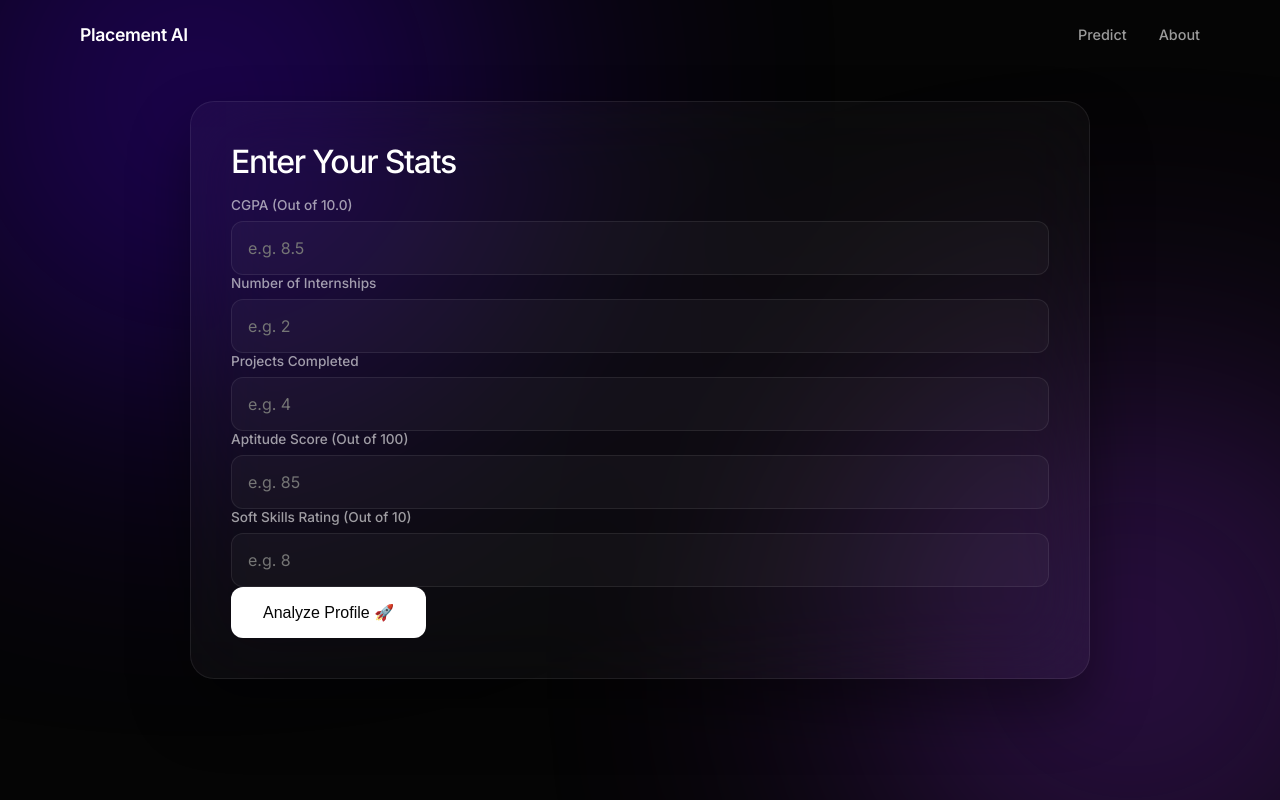
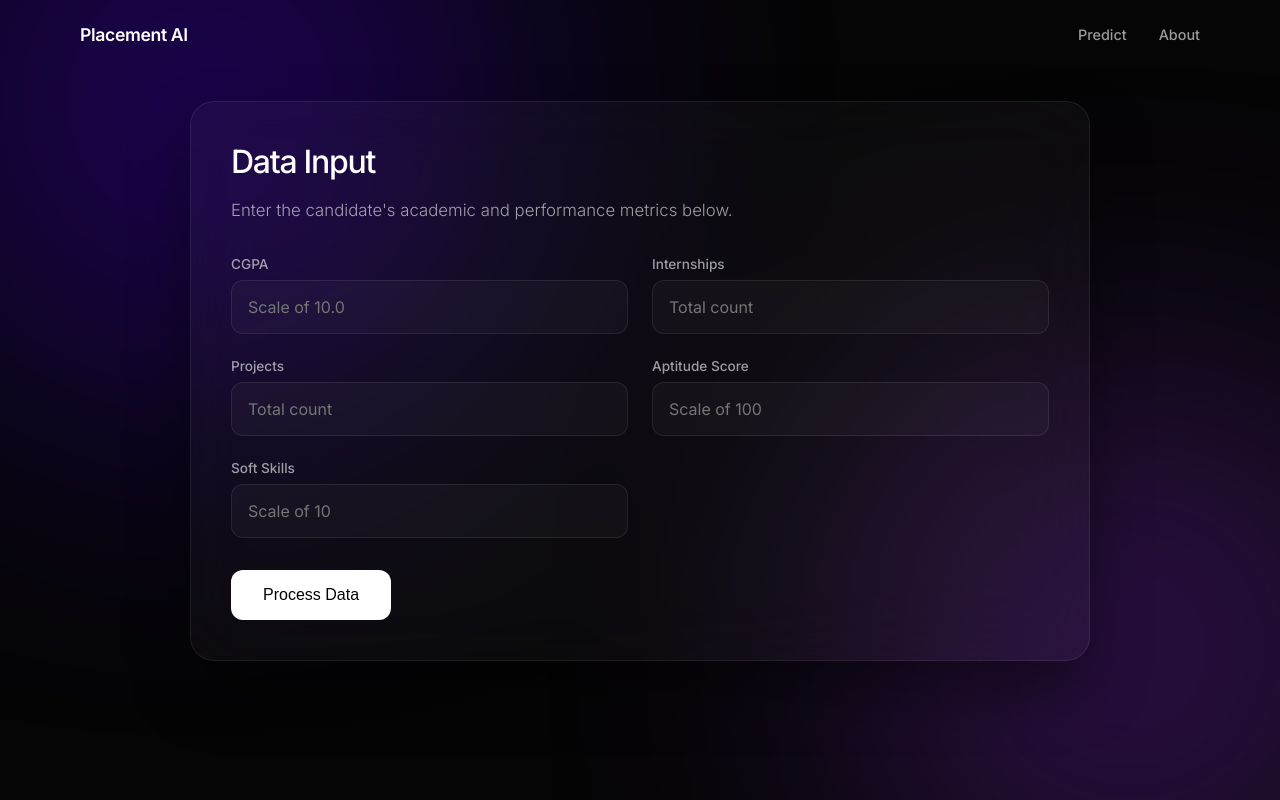
Before and after one commit to chauhanpalak1079/placement-predictor, a Flask app: page /predict in a window 1280 px wide. Run offline with Flask 3, Linux system fonts and the light colour scheme; parts of the project's set-up code (start-up, migrations or seed data) failed here and were passed over.

Commit message:
Initial commit of Placement Project

```diff
--- a/templates/predict.html
+++ b/templates/predict.html
@@ -1,34 +1,37 @@
 {% extends 'base.html' %}
 
 {% block content %}
-    <h2>Enter Your Stats</h2>
+    <h2>Data Input</h2>
+    <p style="margin-bottom: 32px;">Enter the candidate's academic and performance metrics below.</p>
+
     <form action="/result" method="post">
-
+        <div class="input-grid">
             <div class="input-group">
-            <label>CGPA (Out of 10.0)</label>
-            <input type="number" step="0.1" name="cgpa" placeholder="e.g. 8.5" required>
+                <label>CGPA</label>
+                <input type="number" step="0.1" name="cgpa" placeholder="Scale of 10.0" required>
             </div>
 
             <div class="input-group">
-            <label>Number of Internships</label>
-            <input type="number" name="internships" placeholder="e.g. 2" required>
+                <label>Internships</label>
+                <input type="number" name="internships" placeholder="Total count" required>
             </div>
 
             <div class="input-group">
-            <label>Projects Completed</label>
-            <input type="number" name="projects" placeholder="e.g. 4" required>
+                <label>Projects</label>
+                <input type="number" name="projects" placeholder="Total count" required>
             </div>
 
             <div class="input-group">
-            <label>Aptitude Score (Out of 100)</label>
-            <input type="number" name="aptitude" placeholder="e.g. 85" required>
+                <label>Aptitude Score</label>
+                <input type="number" name="aptitude" placeholder="Scale of 100" required>
             </div>
 
             <div class="input-group">
-            <label>Soft Skills Rating (Out of 10)</label>
-            <input type="number" name="softskills" placeholder="e.g. 8" required>
+                <label>Soft Skills</label>
+                <input type="number" name="softskills" placeholder="Scale of 10" required>
+            </div>
         </div>
 
-        <button type="submit" class="btn">Analyze Profile 🚀</button>
+        <button type="submit" class="btn">Process Data</button>
     </form>
 {% endblock %}
```
Lines whose indentation alone changed are shown as unchanged.
